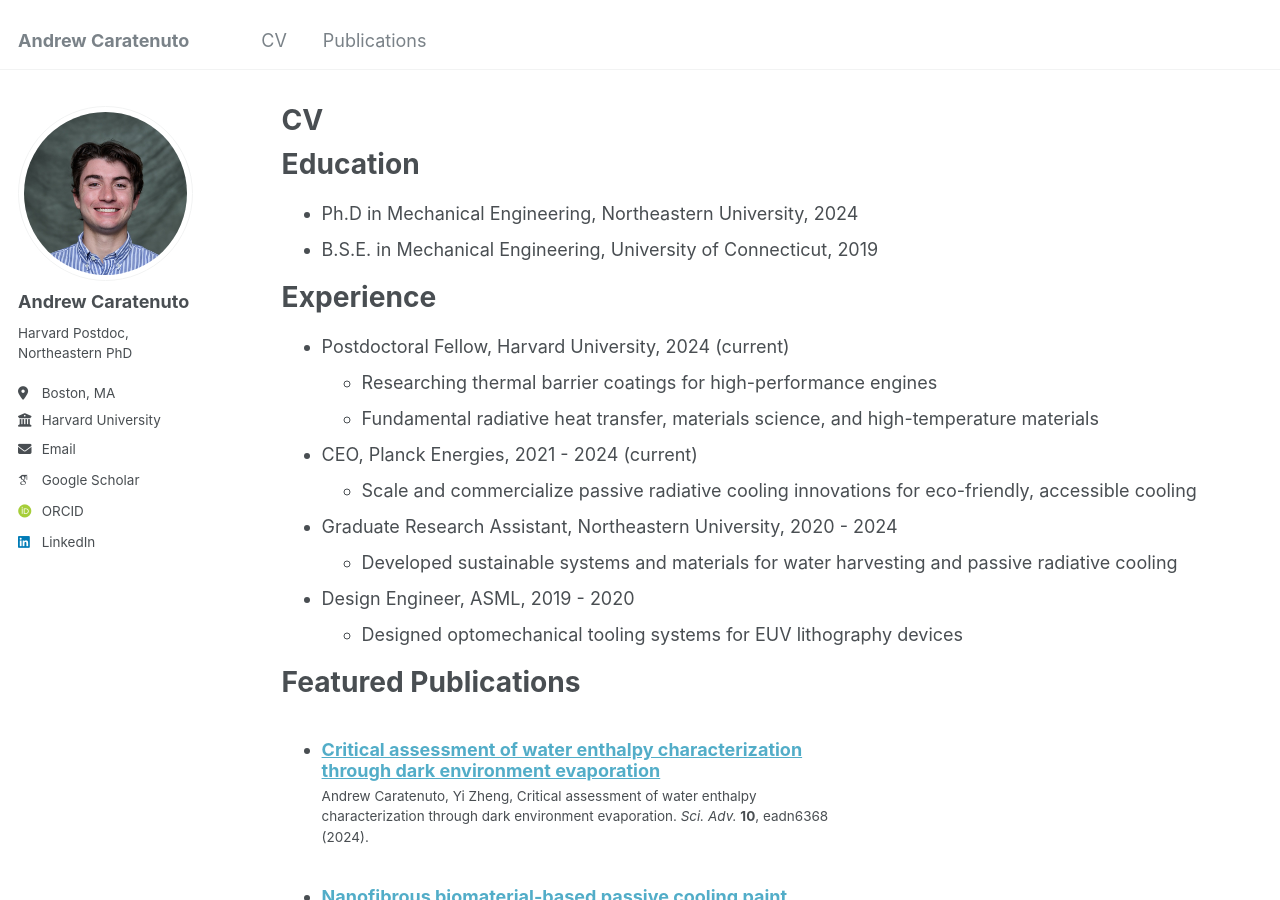
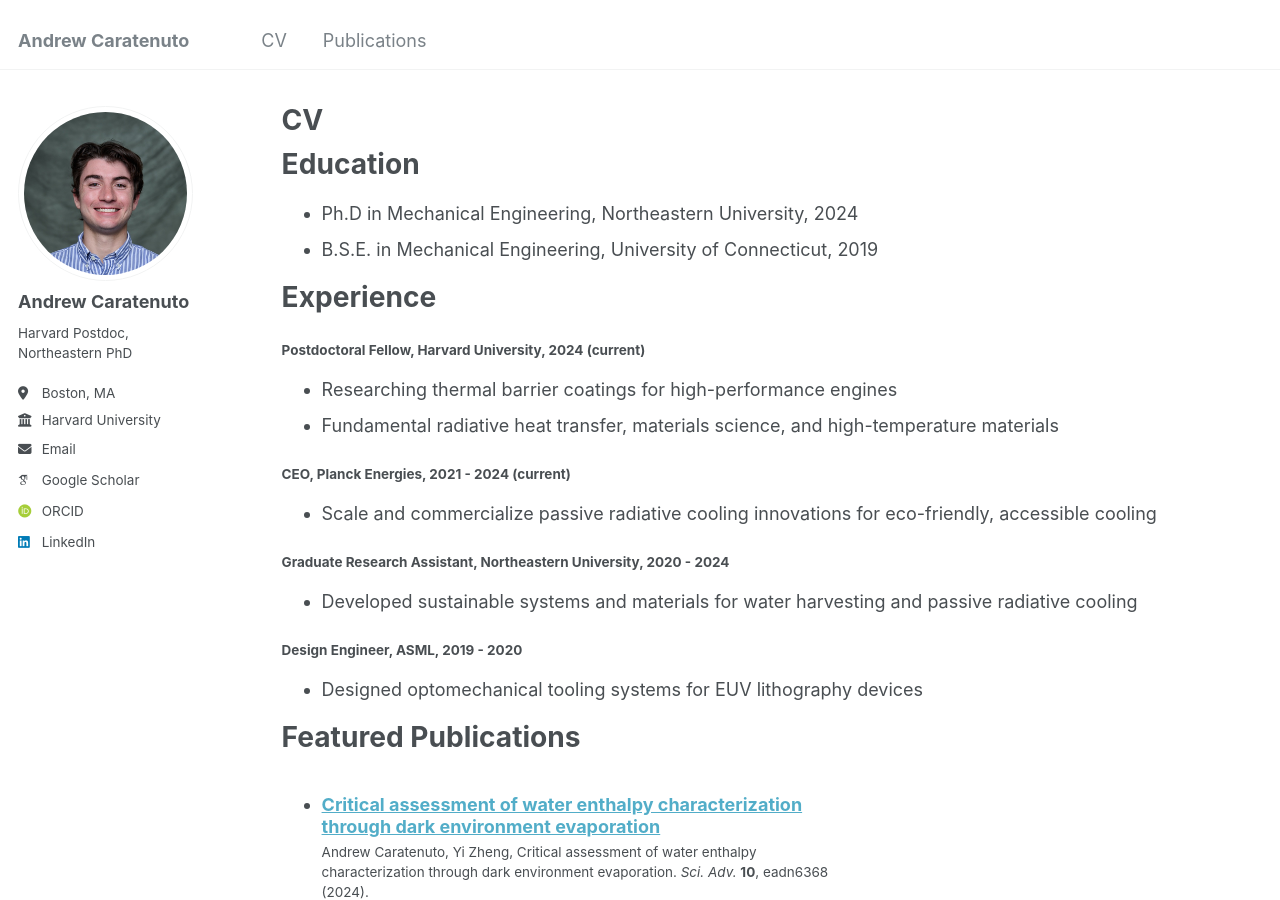
Before and after one commit to andrewcaratenuto/andrewcaratenuto.github.io, a Jekyll site: the page built from _pages/cv.md, in a window 1280 px wide and 900 px high. Built offline with Jekyll 4.4.1, drawn with Linux system fonts in a browser that asks for light colours; some web fonts are replaced.

Commit message:
Update cv.md

```diff
--- a/_pages/cv.md
+++ b/_pages/cv.md
@@ -16,18 +16,18 @@ Education
 
 Experience
 ======
-* Postdoctoral Fellow, Harvard University, 2024 (current)
-  * Researching thermal barrier coatings for high-performance engines
-  * Fundamental radiative heat transfer, materials science, and high-temperature materials
+#### Postdoctoral Fellow, Harvard University, 2024 (current)
+* Researching thermal barrier coatings for high-performance engines
+* Fundamental radiative heat transfer, materials science, and high-temperature materials
 
-* CEO, Planck Energies, 2021 - 2024 (current)
-  * Scale and commercialize passive radiative cooling innovations for eco-friendly, accessible cooling
+#### CEO, Planck Energies, 2021 - 2024 (current)
+* Scale and commercialize passive radiative cooling innovations for eco-friendly, accessible cooling
 
-* Graduate Research Assistant, Northeastern University, 2020 - 2024
-  * Developed sustainable systems and materials for water harvesting and passive radiative cooling
+#### Graduate Research Assistant, Northeastern University, 2020 - 2024
+* Developed sustainable systems and materials for water harvesting and passive radiative cooling
 
-* Design Engineer, ASML, 2019 - 2020
-  * Designed optomechanical tooling systems for EUV lithography devices
+#### Design Engineer, ASML, 2019 - 2020
+* Designed optomechanical tooling systems for EUV lithography devices
 
 
 Featured Publications
```
